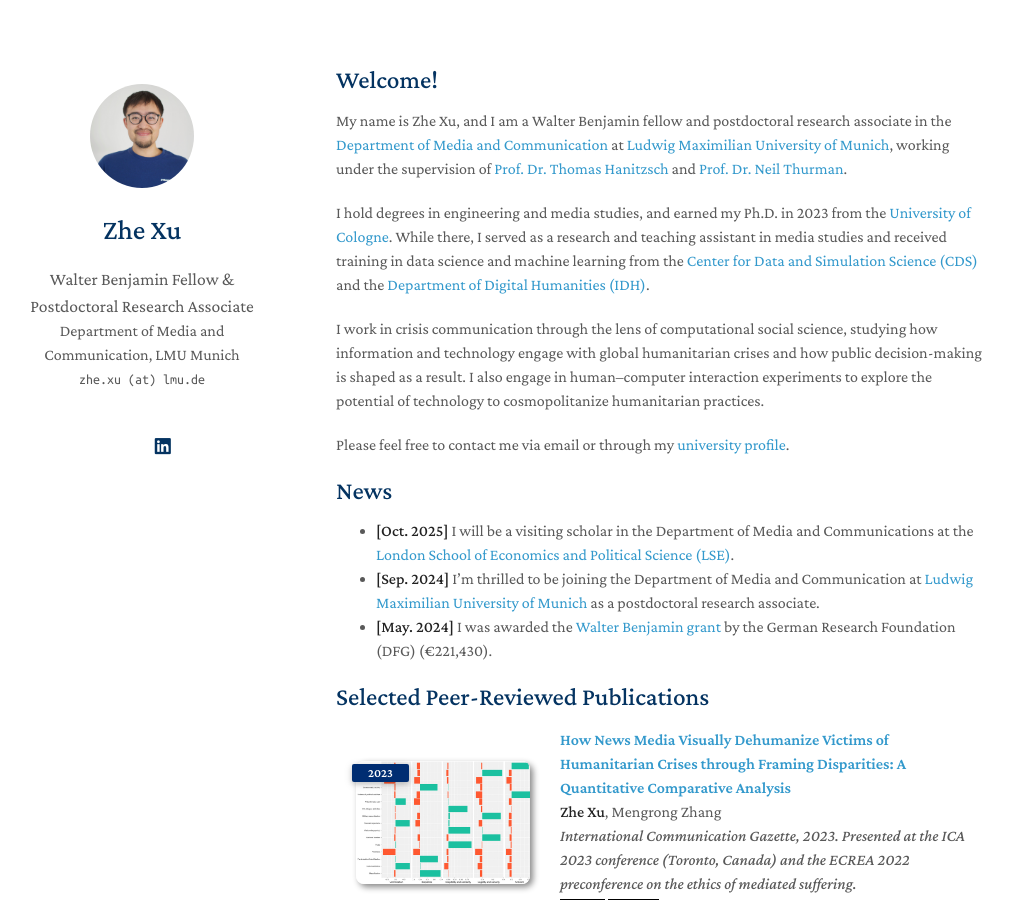
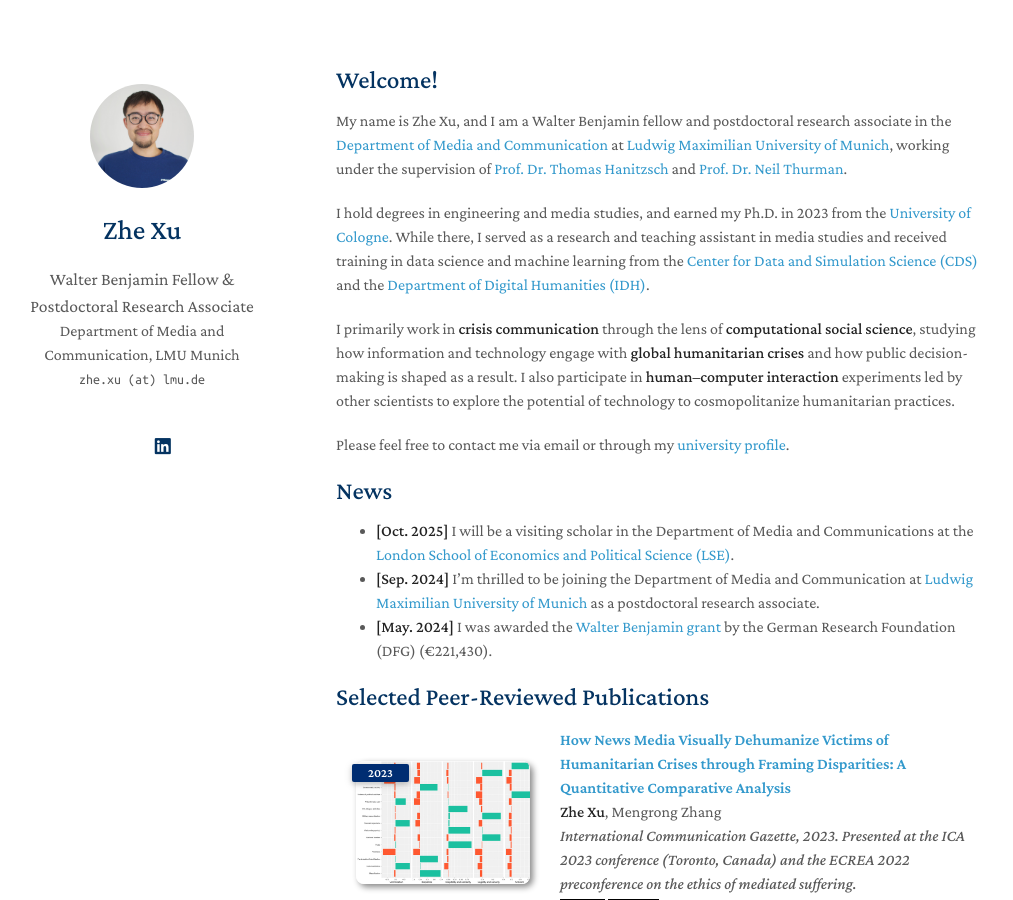
Before and after one commit to zhexuphd/home, a Jekyll site: the page built from index.md, in a window 1280 px wide and 900 px high. Shown: the whole window, without its empty margins (134-1147 px from the left). Built offline with Jekyll 4.4.1, drawn with Linux system fonts in a browser that asks for light colours; a style sheet for code colours, icons or effects is not loaded; our own code applies the rules of GitHub Pages for plain Markdown files.

Commit message:
Update index.md

```diff
--- a/index.md
+++ b/index.md
@@ -7,7 +7,7 @@ My name is Zhe Xu, and I am a Walter Benjamin fellow and postdoctoral research a
 
 I hold degrees in engineering and media studies, and earned my Ph.D. in 2023 from the [University of Cologne](https://www.uni-koeln.de/en/). While there, I served as a research and teaching assistant in media studies and received training in data science and machine learning from the [Center for Data and Simulation Science (CDS)](https://cds.uni-koeln.de/en/) and the [Department of Digital Humanities (IDH)](https://dh.phil-fak.uni-koeln.de/).
 
-I work in crisis communication through the lens of computational social science, studying how information and technology engage with global humanitarian crises and how public decision-making is shaped as a result. I also engage in human–computer interaction experiments to explore the potential of technology to cosmopolitanize humanitarian practices.
+I primarily work in **crisis communication** through the lens of **computational social science**, studying how information and technology engage with **global humanitarian crises** and how public decision-making is shaped as a result. I also participate in **human–computer interaction** experiments led by other scientists to explore the potential of technology to cosmopolitanize humanitarian practices.
 
 Please feel free to contact me via email or through my [university profile](https://www.ifkw.uni-muenchen.de/organisation/personen/mitarbeiter/xu_zhe/index.html).
 
```
